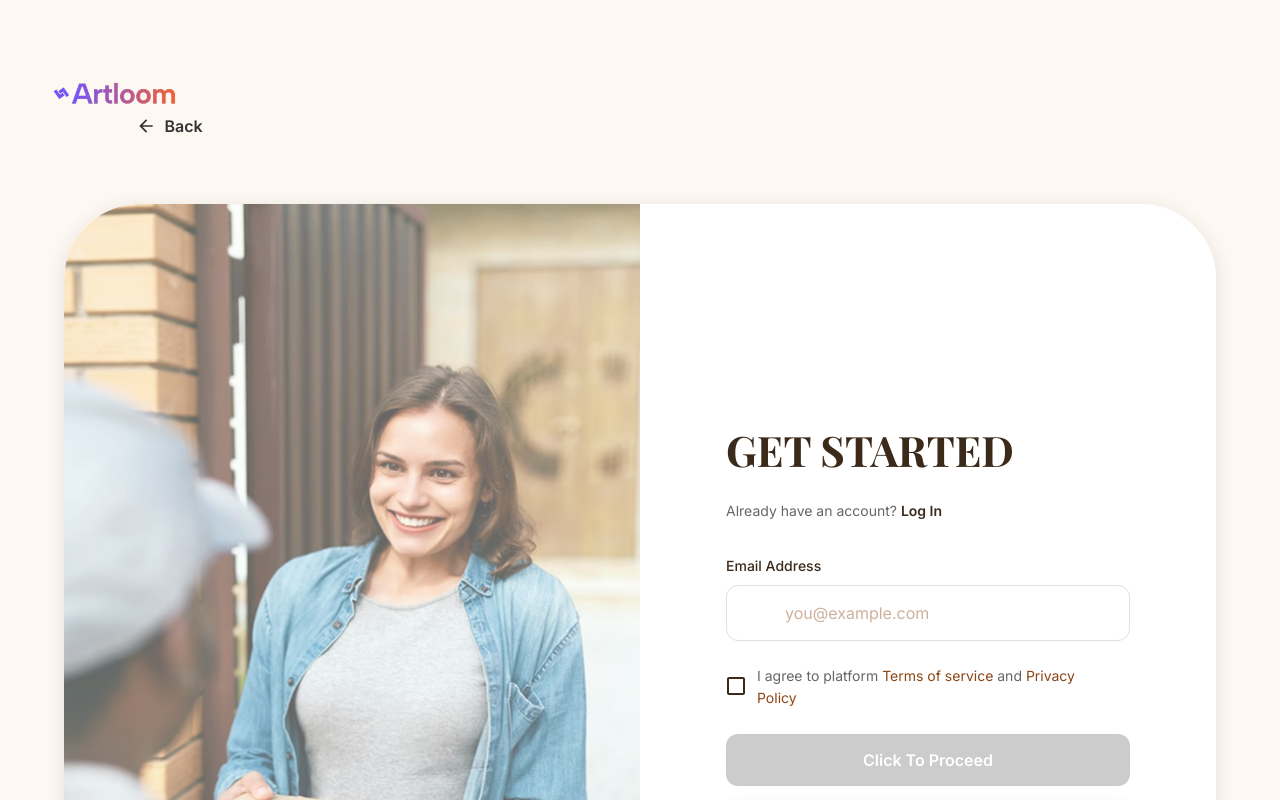
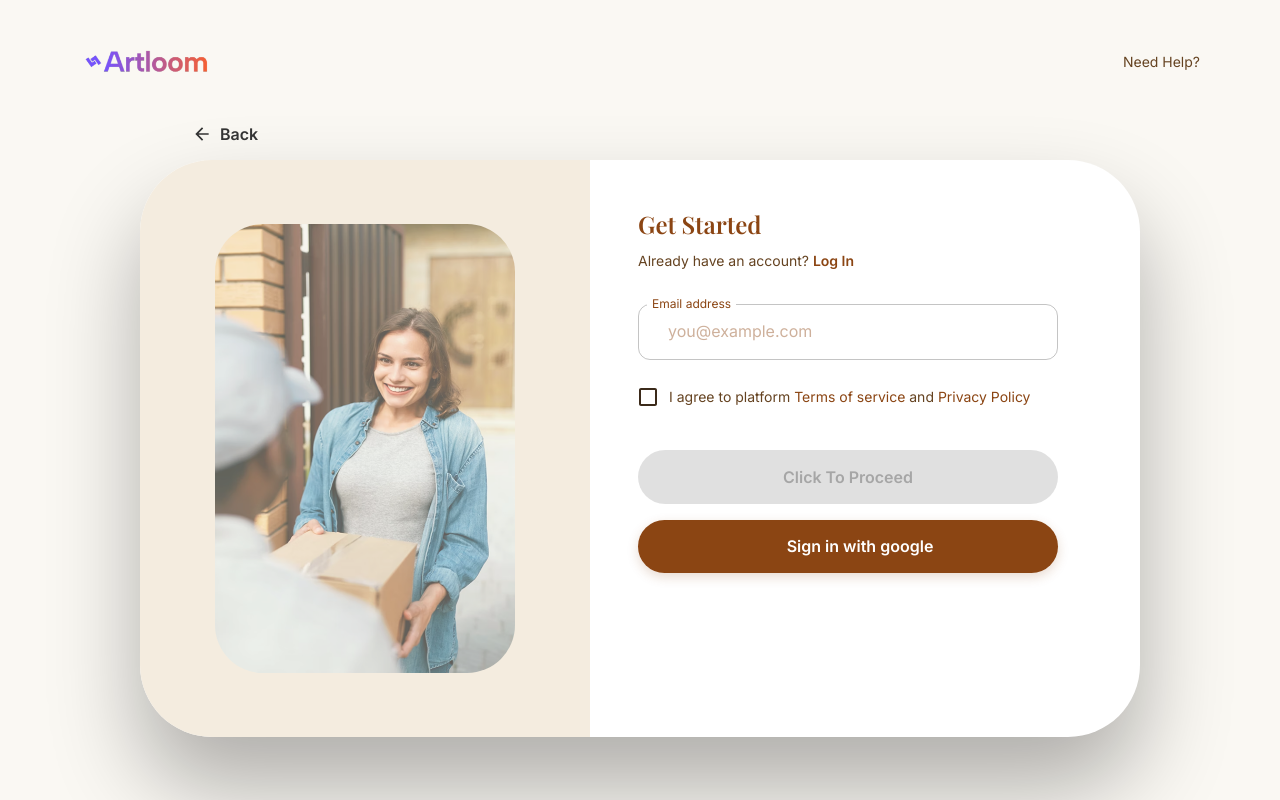
Before and after one commit to varshaPBN/E-commerce, a Next.js app in the folder frontend/: page /sign-up in a window 1280 px wide. Shown: the top 800 px of the page. Built offline with nearby package versions, Linux system fonts and the light colour scheme; some icons are missing.

Commit message:
Frontend Changes in Login, Dashboard Routing

```diff
--- a/frontend/src/components/signup/SignUpForm.js
+++ b/frontend/src/components/signup/SignUpForm.js
@@ -1,6 +1,6 @@
 import React, { useState } from 'react';
-import { Box, TextField, Button, Typography, Checkbox, FormControlLabel, Link, Alert } from '@mui/material';
-import EmailIcon from '@mui/icons-material/Email';
+import { Box, TextField, Button, Typography, Checkbox, FormControlLabel, Link } from '@mui/material';
+import MailOutlineIcon from '@mui/icons-material/MailOutline';
 import GoogleIcon from '@mui/icons-material/Google';
 import OtpModal from './OtpModal';
 import axios from 'axios';
@@ -111,25 +111,17 @@ export default function SignUpForm() {
   };
 
   return (
-    <Box sx={{ p: { xs: 3, md: 6 }, maxWidth: '500px', mx: 'auto' }}>
-      <Typography
-        sx={{
-          fontFamily: "'Playfair Display'",
-          fontSize: { xs: 32, md: 42 },
-          fontWeight: 700,
-          color: '#3B2A1A',
-          mb: 2,
-        }}
-      >
-        GET STARTED
+    <Box sx={{ maxWidth: '500px' }}>
+      <Typography variant="h4" fontWeight={600} mb={1}>
+        Get Started
       </Typography>
 
-      <Typography sx={{ fontSize: 14, color: '#666', mb: 4 }}>
+      <Typography sx={{ fontSize: 14, color: 'text.secondary', mb: 4, maxWidth: 420 }}>
         Already have an account?{' '}
         <Link
           href="/login"
           sx={{
-            color: '#3B2A1A',
+            color: 'text.primary',
             textDecoration: 'none',
             fontWeight: 600,
             '&:hover': { textDecoration: 'underline' },
@@ -140,73 +132,48 @@ export default function SignUpForm() {
       </Typography>
 
       {error && (
-        <Alert
-          severity="error"
-          sx={{ mb: 3 }}
-          onClose={() => setError('')}
-        >
+        <Typography color="error" fontSize={14} sx={{ mb: 2, maxWidth: 420 }}>
           {error}
-        </Alert>
+        </Typography>
       )}
 
-      <Box sx={{ mb: 3 }}>
-        <Typography sx={{ fontSize: 14, fontWeight: 500, color: '#3B2A1A', mb: 1 }}>Email Address</Typography>
       <TextField
         fullWidth
+        label="Email address"
         placeholder="you@example.com"
         value={email}
         onChange={(e) => setEmail(e.target.value)}
         autoComplete="email"
+        InputProps={{
+          startAdornment: <MailOutlineIcon sx={{ mr: 1 }} />,
+        }}
         sx={{
+          mb: 2,
+          maxWidth: 420,
           '& .MuiOutlinedInput-root': {
             backgroundColor: '#FFFFFF',
-              borderRadius: '12px',
-              '& fieldset': {
-                borderColor: '#E0E0E0',
+            '&:-webkit-autofill': {
+              WebkitBoxShadow: '0 0 0 100px #FFFFFF inset',
+              WebkitTextFillColor: '#000000',
             },
-              '&:hover fieldset': {
-                borderColor: '#3B2A1A',
+            '&:-webkit-autofill:hover': {
+              WebkitBoxShadow: '0 0 0 100px #FFFFFF inset',
             },
-              '&.Mui-focused fieldset': {
-                borderColor: '#3B2A1A',
+            '&:-webkit-autofill:focus': {
+              WebkitBoxShadow: '0 0 0 100px #FFFFFF inset',
+            },
+            '&:-webkit-autofill:active': {
+              WebkitBoxShadow: '0 0 0 100px #FFFFFF inset',
             },
           },
           '& .MuiInputBase-input': {
-              paddingLeft: '45px',
-              // Override browser autocomplete styles
             '&:-webkit-autofill': {
-                WebkitBoxShadow: '0 0 0 100px #FFFFFF inset !important',
-                WebkitTextFillColor: '#3B2A1A !important',
-                backgroundColor: '#FFFFFF !important',
-              },
-              '&:-webkit-autofill:hover': {
-                WebkitBoxShadow: '0 0 0 100px #FFFFFF inset !important',
-                WebkitTextFillColor: '#3B2A1A !important',
-                backgroundColor: '#FFFFFF !important',
-              },
-              '&:-webkit-autofill:focus': {
-                WebkitBoxShadow: '0 0 0 100px #FFFFFF inset !important',
-                WebkitTextFillColor: '#3B2A1A !important',
-                backgroundColor: '#FFFFFF !important',
+              WebkitBoxShadow: '0 0 0 100px #FFFFFF inset',
+              WebkitTextFillColor: '#000000',
             },
           },
         }}
-          InputProps={{
-            startAdornment: (
-              <Box
-                sx={{
-                  position: 'absolute',
-                  left: 14,
-                  display: 'flex',
-                  alignItems: 'center',
-                }}
-              >
-                <EmailIcon sx={{ color: '#666', fontSize: 20 }} />
-              </Box>
-            ),
-          }}
       />
-      </Box>
 
       <FormControlLabel
         control={
@@ -222,18 +189,18 @@ export default function SignUpForm() {
           />
         }
         label={
-          <Typography sx={{ fontSize: 14, color: '#666' }}>
+          <Typography sx={{ fontSize: 14, color: 'text.secondary', lineHeight: 1.5 }}>
             I agree to platform{' '}
-            <Link href="/terms" sx={{ color: '#8B4513', textDecoration: 'none', '&:hover': { textDecoration: 'underline' } }}>
+            <Link href="/terms" sx={{ color: 'text.primary', textDecoration: 'none', '&:hover': { textDecoration: 'underline' } }}>
               Terms of service
             </Link>{' '}
             and{' '}
-            <Link href="/privacy" sx={{ color: '#8B4513', textDecoration: 'none', '&:hover': { textDecoration: 'underline' } }}>
+            <Link href="/privacy" sx={{ color: 'text.primary', textDecoration: 'none', '&:hover': { textDecoration: 'underline' } }}>
               Privacy Policy
             </Link>
           </Typography>
         }
-        sx={{ mb: 3, alignItems: 'flex-start' }}
+        sx={{ mb: 4, alignItems: 'center' }}
       />
 
       <Button
@@ -242,19 +209,11 @@ export default function SignUpForm() {
         onClick={handleProceed}
         disabled={!email || !validateEmail(email) || !agreed || loading}
         sx={{
-          backgroundColor: '#3B2A1A',
-          color: '#FFFFFF',
+          py: 1.6,
+          borderRadius: 8,
           textTransform: 'none',
-          borderRadius: '12px',
-          py: 1.5,
-          fontSize: 16,
-          fontWeight: 600,
           mb: 2,
-          '&:hover': { backgroundColor: '#2A1F15' },
-          '&:disabled': {
-            backgroundColor: '#CCCCCC',
-            color: '#FFFFFF',
-          },
+          maxWidth: 420,
         }}
       >
         {loading ? 'Processing...' : 'Click To Proceed'}
@@ -277,14 +236,10 @@ export default function SignUpForm() {
           </Box>
         }
         sx={{
-          backgroundColor: '#3B2A1A',
-          color: '#FFFFFF',
+          py: 1.6,
+          borderRadius: 8,
           textTransform: 'none',
-          borderRadius: '12px',
-          py: 1.5,
-          fontSize: 16,
-          fontWeight: 600,
-          '&:hover': { backgroundColor: '#2A1F15' },
+          maxWidth: 420,
         }}
       >
         Sign in with google
--- a/frontend/src/pages/sign-up.js
+++ b/frontend/src/pages/sign-up.js
@@ -1,7 +1,7 @@
 import Head from 'next/head';
-import { Box, Container } from '@mui/material';
-import SignUpHeader from '@/components/signup/SignUpHeader';
+import { Box, Card, Typography } from '@mui/material';
 import SignUpForm from '@/components/signup/SignUpForm';
+import BackButton from '@/components/common/BackButton';
 
 export default function SignUp() {
   return (
@@ -12,53 +12,92 @@ export default function SignUp() {
         <meta name="viewport" content="width=device-width, initial-scale=1" />
         <link rel="icon" href="/favicon.ico" />
       </Head>
+      <Box sx={{ minHeight: "100vh", p: 4 }}>
+        {/* HEADER */}
         <Box
           sx={{
-          minHeight: '100vh',
-          width: '100%',
-          backgroundColor: '#FDF8F2',
+            display: "flex",
+            justifyContent: "space-between",
+            alignItems: "center",
+            px: 6,
+            mb: 2,
           }}
         >
-        <SignUpHeader />
-        <Container maxWidth="lg">
+          {/* Logo */}
+          <Box
+            component="img"
+            src="/logo.png"
+            alt="Artloom Logo"
+            sx={{
+              height: "60px",
+              cursor: "pointer",
+            }} />
+
+          <Typography fontSize={14} color="text.secondary">
+            Need Help?
+          </Typography>
+        </Box>
+
+        {/* BACK BUTTON */}
+        <Box sx={{ maxWidth: 1000, mx: "auto" }}>
+          <BackButton fallbackPath="/" noBottomMargin={true} compact={true} />
+        </Box>
+
+        {/* MAIN CARD */}
+        <Card
+          sx={{
+            maxWidth: 1000,
+            mx: "auto",
+            display: "flex",
+            borderRadius: 6,
+            boxShadow: "0 50px 90px rgba(0,0,0,0.3)",
+            overflow: "hidden",
+          }}
+        >
+          {/* LEFT PANEL */}
           <Box
             sx={{
-              display: 'grid',
-              gridTemplateColumns: { xs: '1fr', lg: '1fr 1fr' },
-              minHeight: 'calc(100vh - 100px)',
-              borderRadius: '75px',
-              overflow: 'hidden',
-              boxShadow: '0px 4px 20px rgba(0,0,0,0.1)',
-              backgroundColor: '#FFFFFF',
-              mt: 2,
-              mb: 4,
+              width: "45%",
+              bgcolor: "#F4ECDF",
+              p: 4,
+              display: { xs: "none", lg: "block" },
+            }}
+          >
+            <Box
+              sx={{
+                position: "relative",
+                width: 300,
+                mx: "auto",
+                display: "flex",
+                alignItems: "center",
+                justifyContent: "center",
+                backgroundColor: "#F4ECDF",
+                py: 4,
+                minHeight: 320,
               }}
             >
               <Box
                 component="img"
-              src="/image 126.png"
+                src="/image 127.png"
                 alt="Sign Up"
                 sx={{
-                width: '100%',
-                height: '100%',
-                objectFit: 'cover',
-                display: { xs: 'none', lg: 'block' },
+                  borderRadius: 4,
+                  maxWidth: "100%",
+                  maxHeight: 450,
+                  width: "auto",
+                  height: "auto",
+                  objectFit: "contain",
+                  display: "block",
                 }}
               />
+            </Box>
+          </Box>
 
-            <Box
-              sx={{
-                display: 'flex',
-                alignItems: 'center',
-                justifyContent: 'center',
-                backgroundColor: '#FFFFFF',
-                py: { xs: 4, md: 6 },
-              }}
-            >
+          {/* RIGHT PANEL */}
+          <Box sx={{ width: { xs: "100%", lg: "55%" }, p: 6 }}>
             <SignUpForm />
           </Box>
-          </Box>
-        </Container>
+        </Card>
       </Box>
     </>
   );
```
Also changed, not shown: frontend/src/components/dashboard/TopProducts.js (+60 -8 lines), frontend/src/pages/dashboard.js (+45 -11 lines), frontend/public/image 127.png (added), 1 other file (tests, documents, lock files or other folders). Lines whose indentation alone changed are shown as unchanged.
